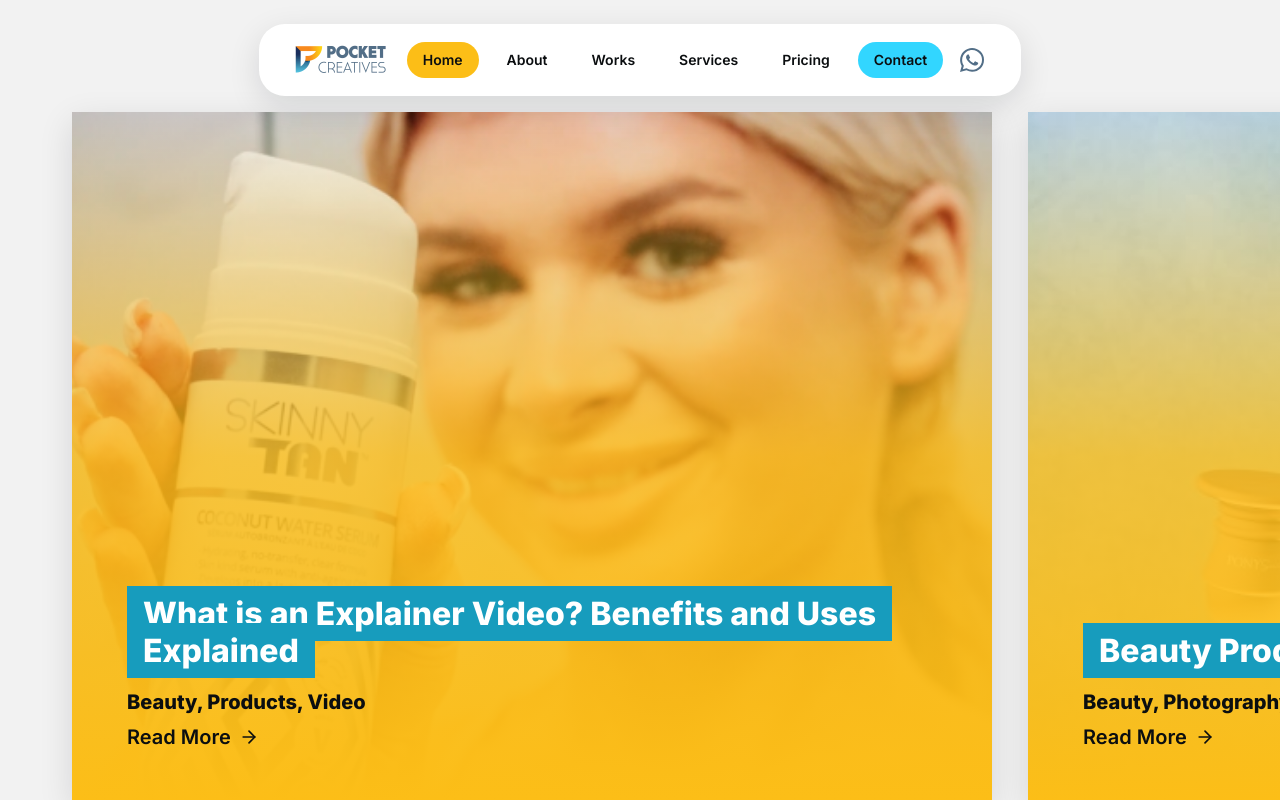
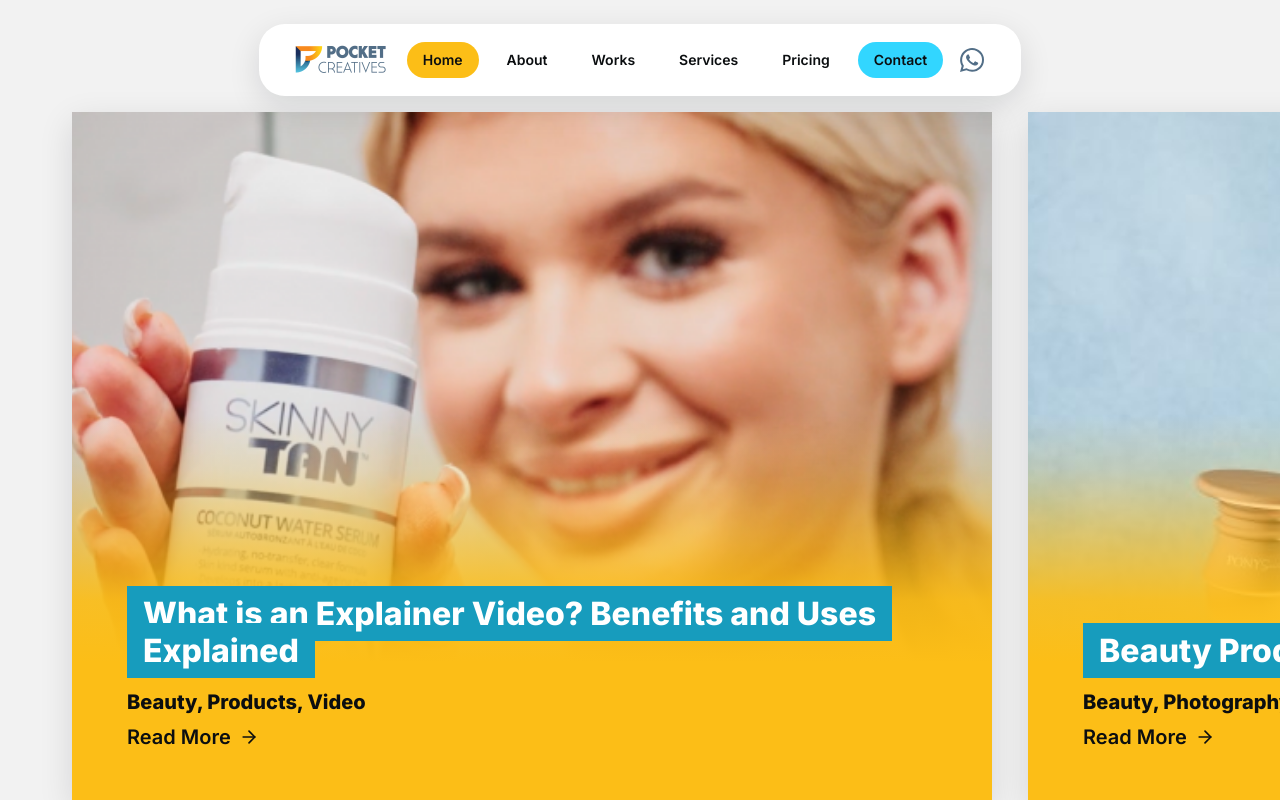
Before and after one commit to paulpajara/pocket-creatives, a Gatsby site: page /blogs in a window 1280 px wide. Shown: the top 800 px of the page. Built offline with nearby package versions, Linux system fonts and the light colour scheme; Gatsby itself is replaced by a stand-in of ours.

Commit message:
style: tweak gradient in carousel items

```diff
--- a/src/components/blog/FeaturedBlogCarousel.jsx
+++ b/src/components/blog/FeaturedBlogCarousel.jsx
@@ -11,7 +11,7 @@ function FeaturedBlogCard({ post }) {
         alt=""
         className="absolute inset-0 h-full w-full object-cover transition-transform duration-700 group-hover:scale-[1.015]"
       />
-      <div className="absolute inset-0 bg-gradient-to-t from-pocket-yellow via-pocket-yellow/80 to-transparent" />
+      <div className="absolute inset-0 bg-[linear-gradient(to_top,#fcbe17_0%,#fcbe17_20%,rgba(252,190,23,0.92)_29%,rgba(252,190,23,0.55)_39%,rgba(252,190,23,0.18)_48%,transparent_56%)]" />
       <div className="absolute bottom-7 left-6 right-6 desktop:bottom-[50px] desktop:left-[55px] desktop:right-[55px] wide:bottom-[53px] wide:left-[80px] wide:right-[80px]">
         <h2 className="inline box-decoration-clone bg-pocket-blue px-3 py-1 text-[24px] font-extrabold leading-[1.18] text-white desktop:px-4 desktop:py-2 desktop:text-[32px] wide:text-[36px]">
           {post.title}
```
